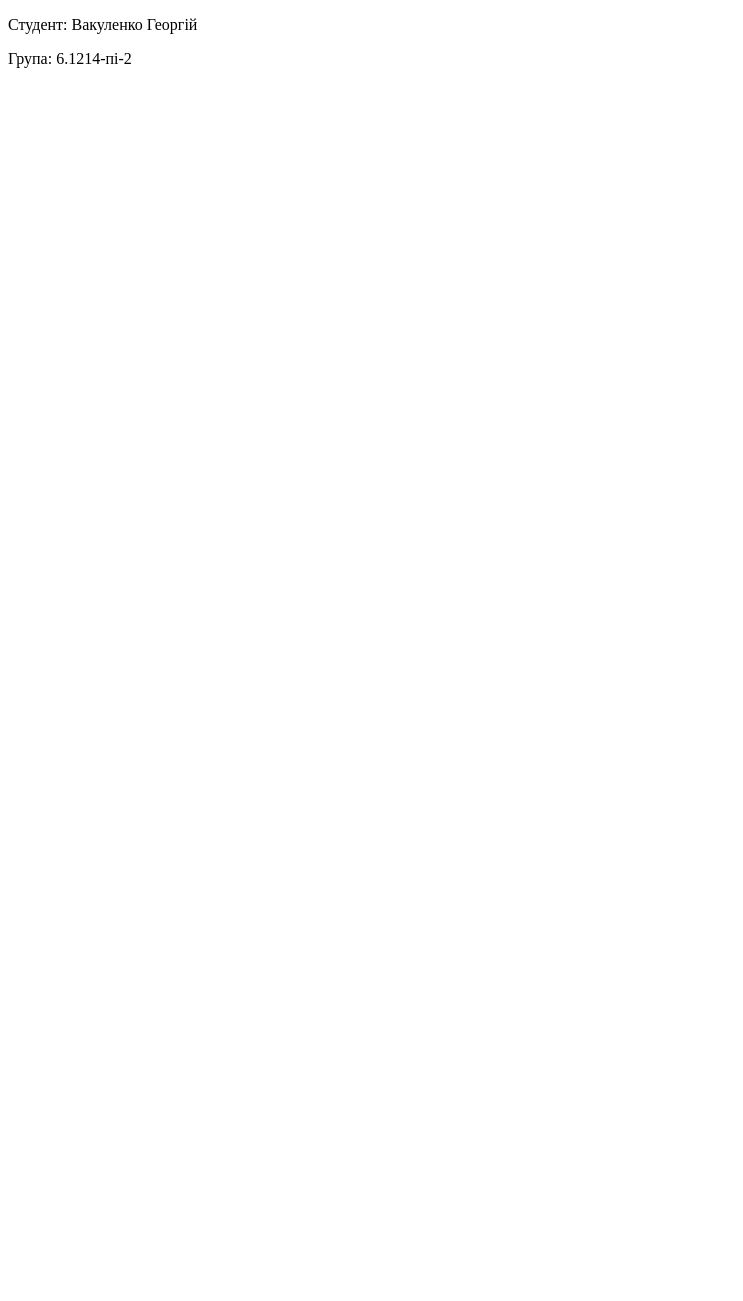
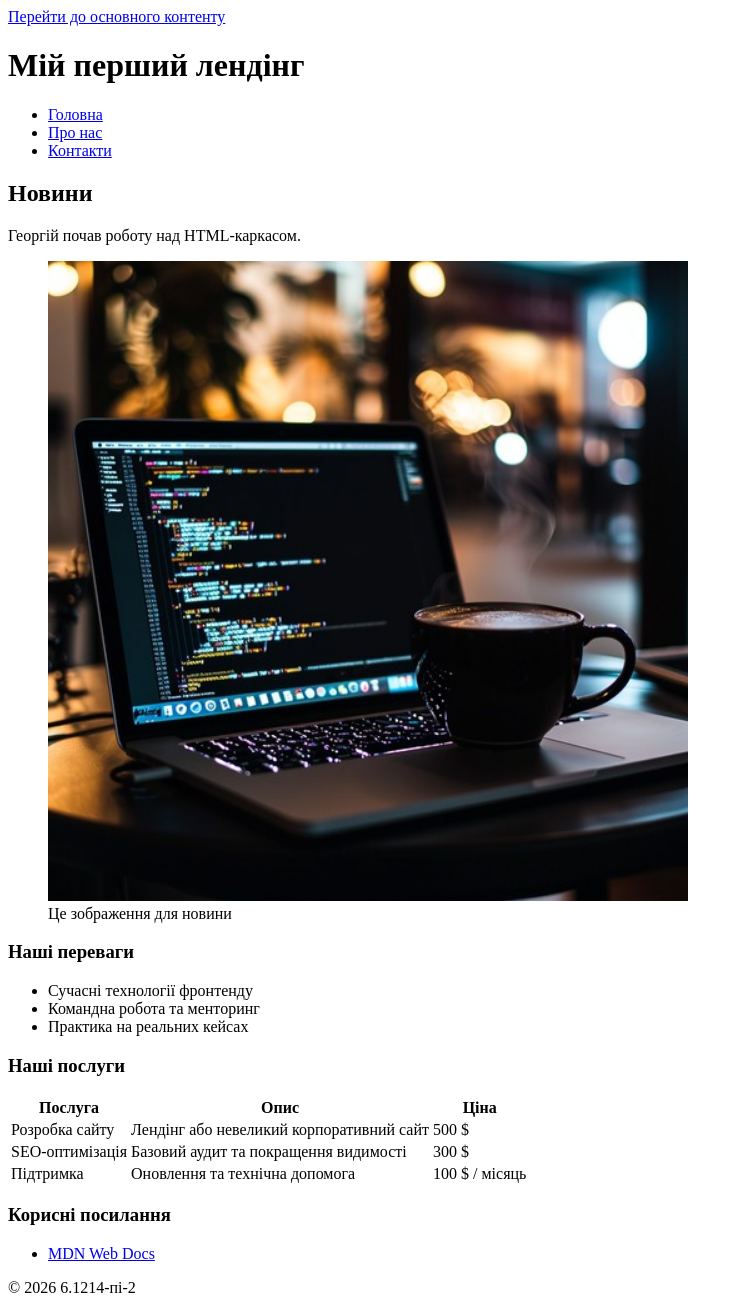
Before and after one commit to Bankai-NWC/Web_labs, a plain HTML site: page index.html in a window 1280 px wide. Shown: the whole page, without its empty margins (0-743 px from the left). Before the commit the page ends 800 px from the top, so only its background shows below. Drawn offline with Linux system fonts and the light colour scheme.

Commit message:
Lab 2: Update index.html. Add directory assets/images

```diff
--- a/index.html
+++ b/index.html
@@ -1,15 +1,87 @@
 <!DOCTYPE html>
 <html lang="uk">
-
 <head>
     <meta charset="UTF-8" />
     <meta name="viewport" content="width=device-width, initial-scale=1.0" />
-    <title>Лабораторна 1</title>
+    <title>Лабораторна 2 - Головна</title>
+    <meta name="description" content="Головна сторінка навчального лендінгу: новини, послуги, переваги." />
+    <link rel="icon" href="assets/images/favicon.ico" />
 </head>
+<body>
+    <a class="skip-link" href="#main">Перейти до основного контенту</a>
 
-<body>
-    <p>Студент: Вакуленко Георгій</p>
-    <p>Група: 6.1214-пі-2</p>
+    <header class="site-header">
+        <h1 id="site-title">Мій перший лендінг</h1>
+        <nav class="site-nav" aria-label="Головна навігація">
+            <ul>
+                <li><a href="index.html" aria-current="page">Головна</a></li>
+                <li><a href="about.html">Про нас</a></li>
+                <li><a href="contacts.html">Контакти</a></li>
+            </ul>
+        </nav>
+    </header>
+
+    <main id="main">
+        <article class="hero-article">
+            <header>
+                <h2>Новини</h2>
+            </header>
+            <p>Георгій почав роботу над HTML-каркасом.</p>
+            <figure>
+                <img src="assets/images/placeholder.jpg" alt="Фото студента" width="640" />
+                <figcaption>Це зображення для новини</figcaption>
+            </figure>
+        </article>
+
+        <section aria-labelledby="benefits-title" class="benefits">
+            <h3 id="benefits-title">Наші переваги</h3>
+            <ul class="advantages">
+                <li>Сучасні технології фронтенду</li>
+                <li>Командна робота та менторинг</li>
+                <li>Практика на реальних кейсах</li>
+            </ul>
+        </section>
+
+        <section aria-labelledby="services-title" class="services">
+            <h3 id="services-title">Наші послуги</h3>
+            <table>
+                <thead>
+                    <tr>
+                        <th scope="col">Послуга</th>
+                        <th scope="col">Опис</th>
+                        <th scope="col">Ціна</th>
+                    </tr>
+                </thead>
+                <tbody>
+                    <tr>
+                        <td>Розробка сайту</td>
+                        <td>Лендінг або невеликий корпоративний сайт</td>
+                        <td>500 $</td>
+                    </tr>
+                    <tr>
+                        <td>SEO-оптимізація</td>
+                        <td>Базовий аудит та покращення видимості</td>
+                        <td>300 $</td>
+                    </tr>
+                    <tr>
+                        <td>Підтримка</td>
+                        <td>Оновлення та технічна допомога</td>
+                        <td>100 $ / місяць</td>
+                    </tr>
+                </tbody>
+            </table>
+        </section>
+    </main>
+
+    <aside class="sidebar" aria-label="Додаткова інформація">
+        <h3>Корисні посилання</h3>
+        <ul>
+            <li><a href="https://developer.mozilla.org/" target="_blank" rel="noopener noreferrer">MDN Web Docs</a></li>
+        </ul>
+    </aside>
+
+    <footer class="site-footer">
+        <p>&copy; 2026 6.1214-пі-2</p>
+    </footer>
 </body>
-
 </html>
```
Also changed, not shown: assets/images/favicon.ico (added), assets/images/placeholder.jpg (added).
